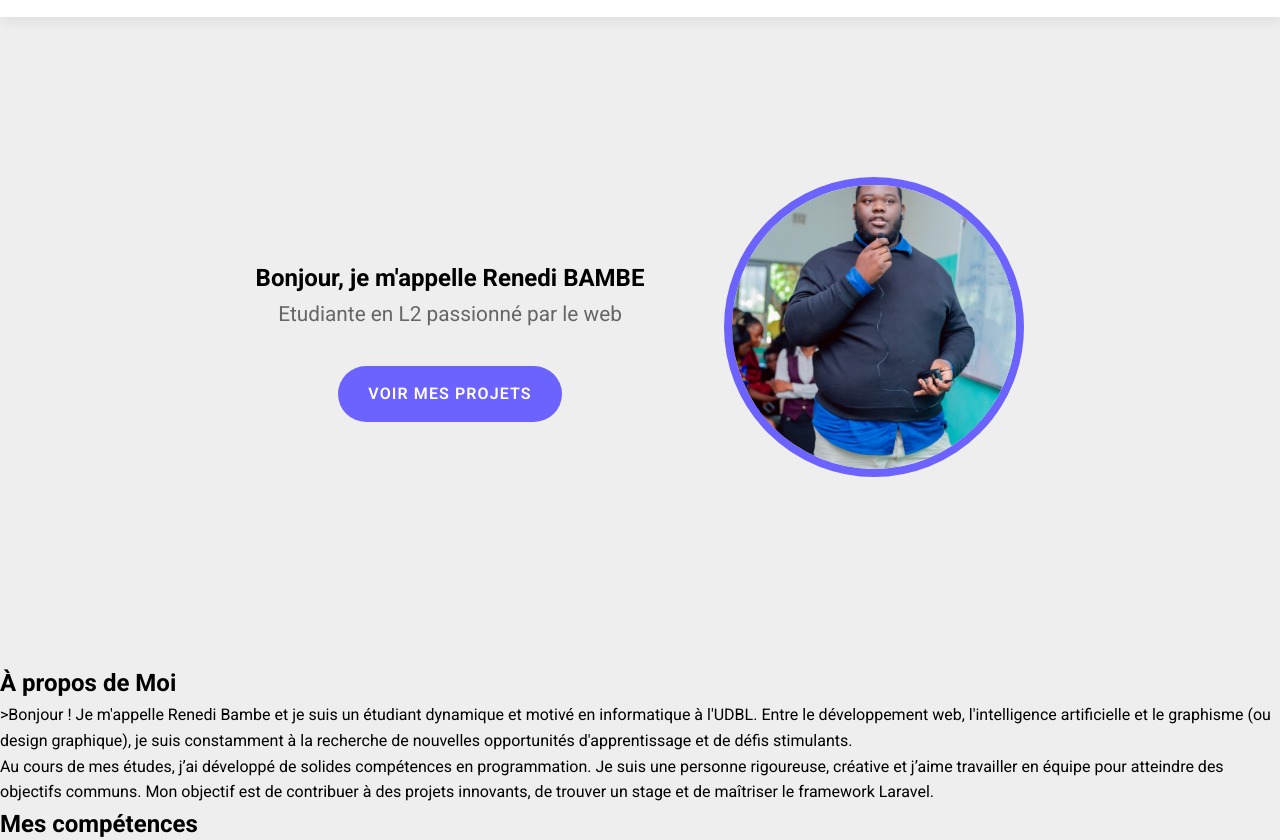
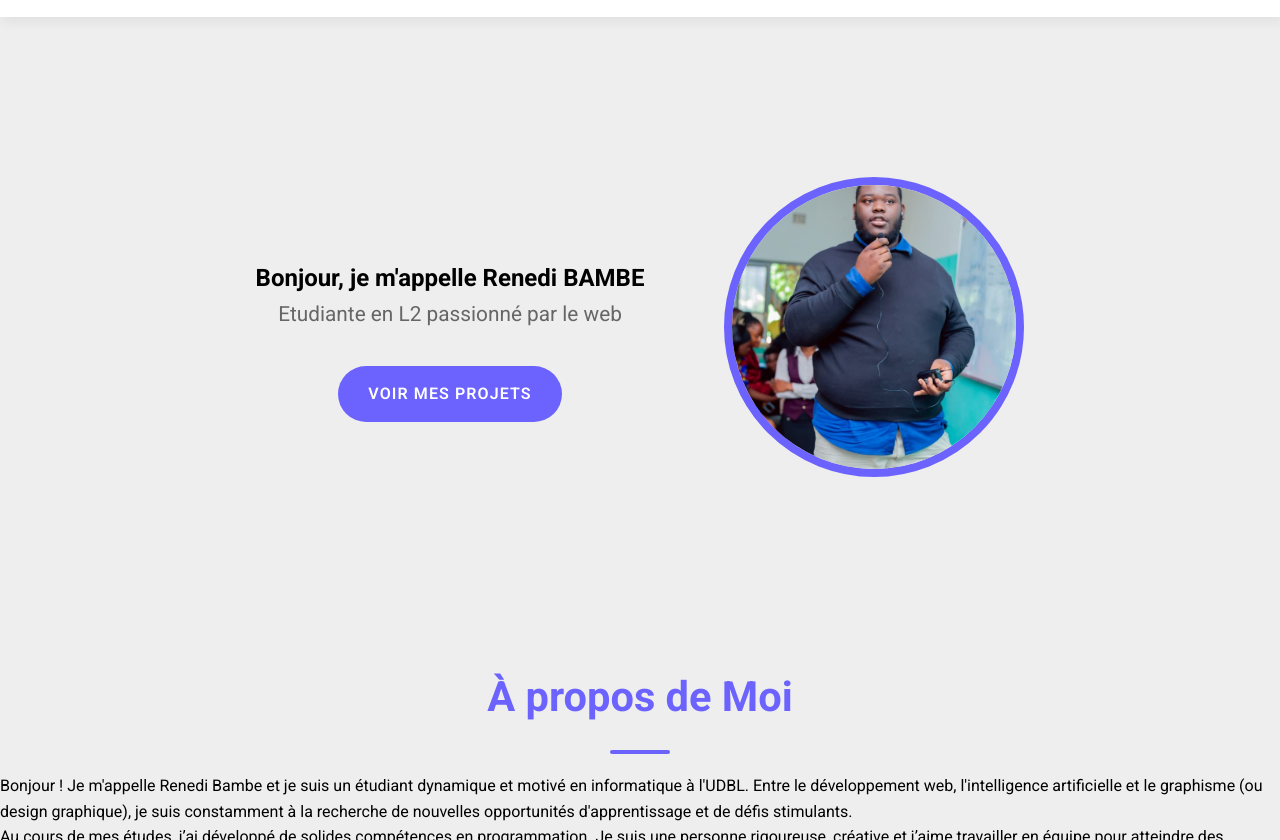
Before and after one commit to 24bm015si-jpg/Mon-Portfolio, a plain HTML site: page index.html in a window 1280 px wide. Shown: the part 103-943 px from the top of the page. Drawn offline with Linux system fonts and the light colour scheme.

Commit message:
Stylisation de la section apropos

```diff
--- a/CSS/style.css
+++ b/CSS/style.css
@@ -122,3 +122,28 @@
           background-color: var(--violet-foncé);
           transform: translateY(-3px);
           }
+          .apropos  {
+          width: 800px;
+          margin: 6rem auto;
+          text-align: center;
+ }
+     section h2 {
+     color: var(--violet-doux);
+     font-size: 2.6rem;
+     font-weight: 700;
+     position: relative;
+     text-align: center;
+     }
+     section h2::after {
+          content:'';
+          display: block;
+          width: 60px;
+          height: 4px;
+          background-color: var(--violet-doux);
+          margin: 1.2rem auto;
+          border-radius: 2px;
+     }
+     .apropos p {
+          margin-bottom: 2rem;
+          color: var(--gris-fonce);
+        font-size: 1.3rem;}
--- a/index.html
+++ b/index.html
@@ -39,7 +39,7 @@
         <section>
           <div>
             <h2>À propos de Moi</h2>
-            <p>>Bonjour ! Je m'appelle Renedi Bambe et je suis un étudiant dynamique et motivé en informatique à l'UDBL.
+            <p>Bonjour ! Je m'appelle Renedi Bambe et je suis un étudiant dynamique et motivé en informatique à l'UDBL.
                      Entre le développement web, l'intelligence artificielle et le graphisme (ou design graphique),
                      je suis constamment à la recherche de nouvelles opportunités d'apprentissage et de défis stimulants.</p>
             <p> Au cours de mes études, j’ai développé de solides compétences en programmation.
```
